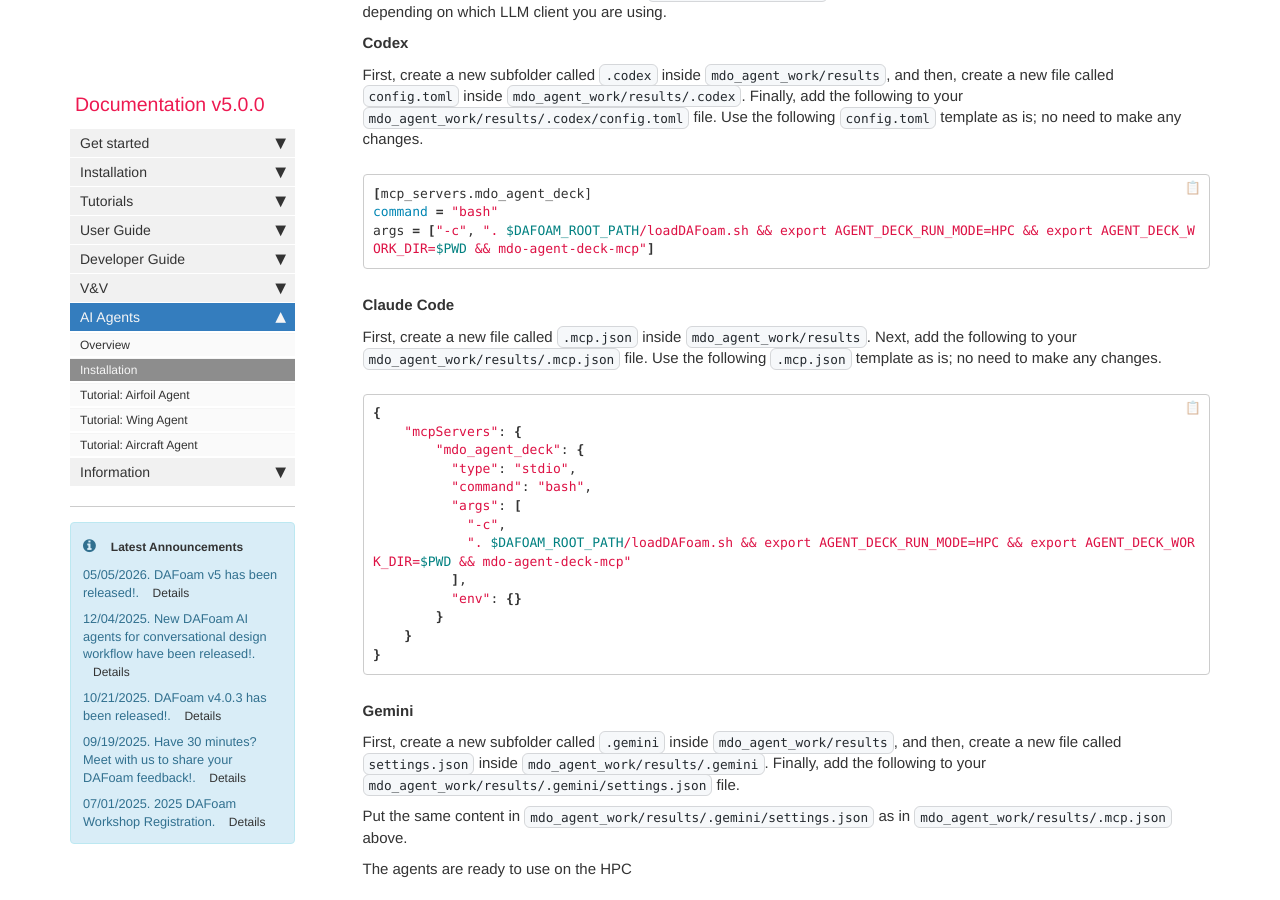
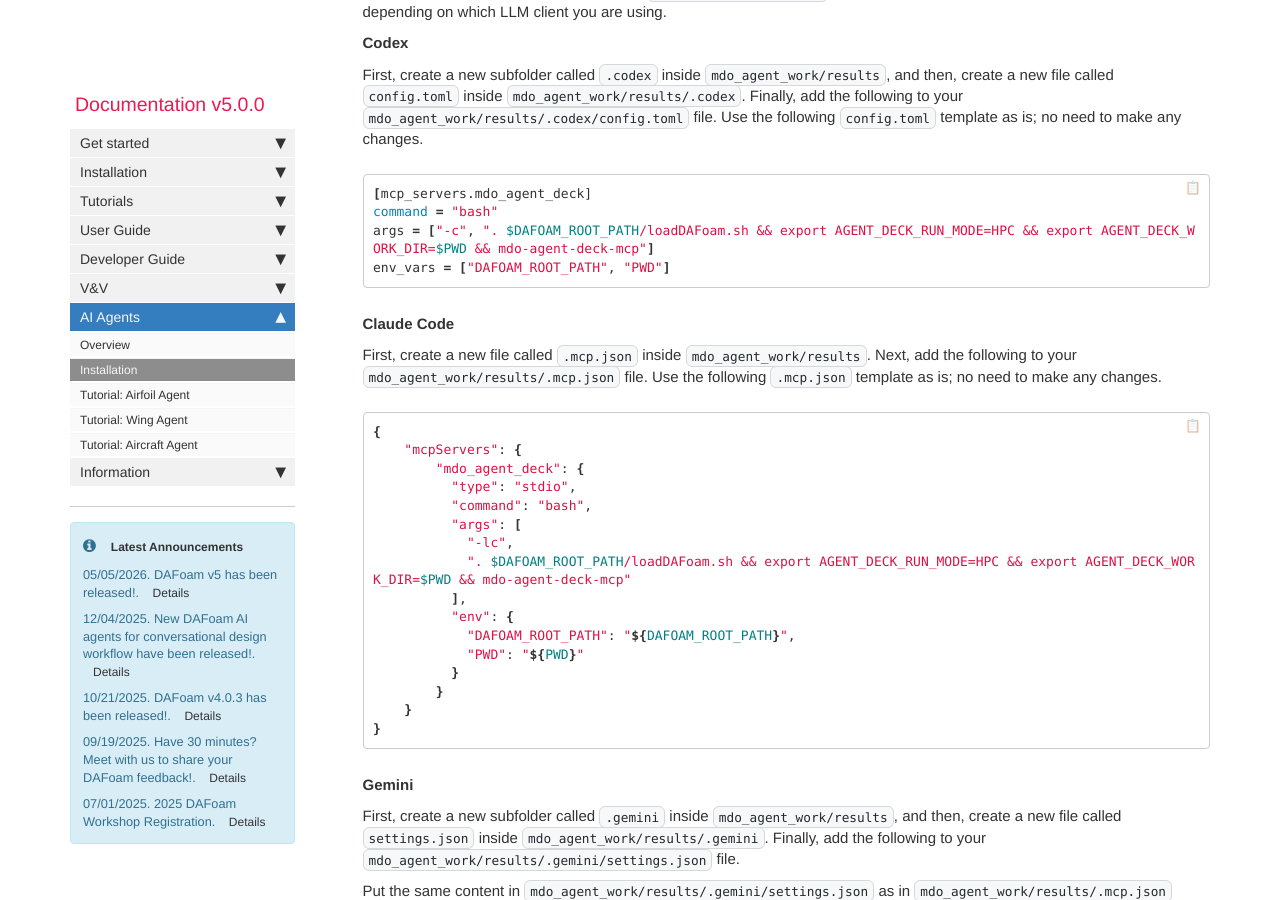
Before and after one commit to DAFoam/DAFoam.github.io, a Jekyll site: the page built from pages/mydoc/mydoc_ai_assistant_installation.md, in a window 1280 px wide and 900 px high, scrolled down 2878 px. Built offline with Jekyll 4.4.1, drawn with Linux system fonts in a browser that asks for light colours; comment, search, counter and statistics services are not loaded.

Commit message:
content update

````diff
--- a/pages/mydoc/mydoc_ai_assistant_installation.md
+++ b/pages/mydoc/mydoc_ai_assistant_installation.md
@@ -124,6 +124,7 @@ First, create a new subfolder called `.codex` inside `mdo_agent_work/results`, a
 [mcp_servers.mdo_agent_deck]
 command = "bash"
 args = ["-c", ". $DAFOAM_ROOT_PATH/loadDAFoam.sh && export AGENT_DECK_RUN_MODE=HPC && export AGENT_DECK_WORK_DIR=$PWD && mdo-agent-deck-mcp"]
+env_vars = ["DAFOAM_ROOT_PATH", "PWD"]
 ```
 
 **Claude Code**
@@ -137,10 +138,13 @@ First, create a new file called `.mcp.json` inside `mdo_agent_work/results`. Nex
           "type": "stdio",
           "command": "bash",
           "args": [
-            "-c",
+            "-lc",
             ". $DAFOAM_ROOT_PATH/loadDAFoam.sh && export AGENT_DECK_RUN_MODE=HPC && export AGENT_DECK_WORK_DIR=$PWD && mdo-agent-deck-mcp"
           ],
-          "env": {}
+          "env": {
+            "DAFOAM_ROOT_PATH": "${DAFOAM_ROOT_PATH}",
+            "PWD": "${PWD}"
+          }
         }
     }
 }
````
